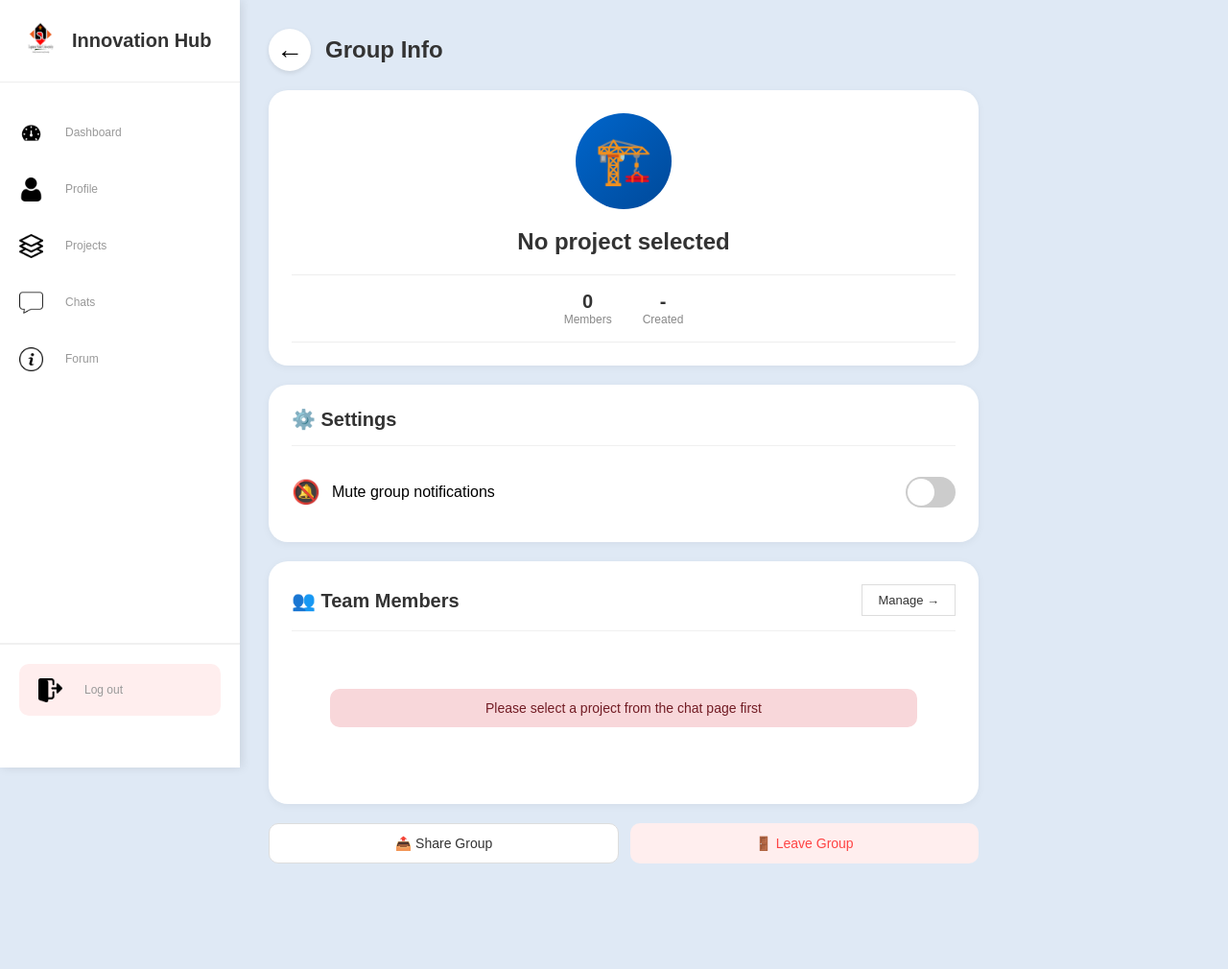
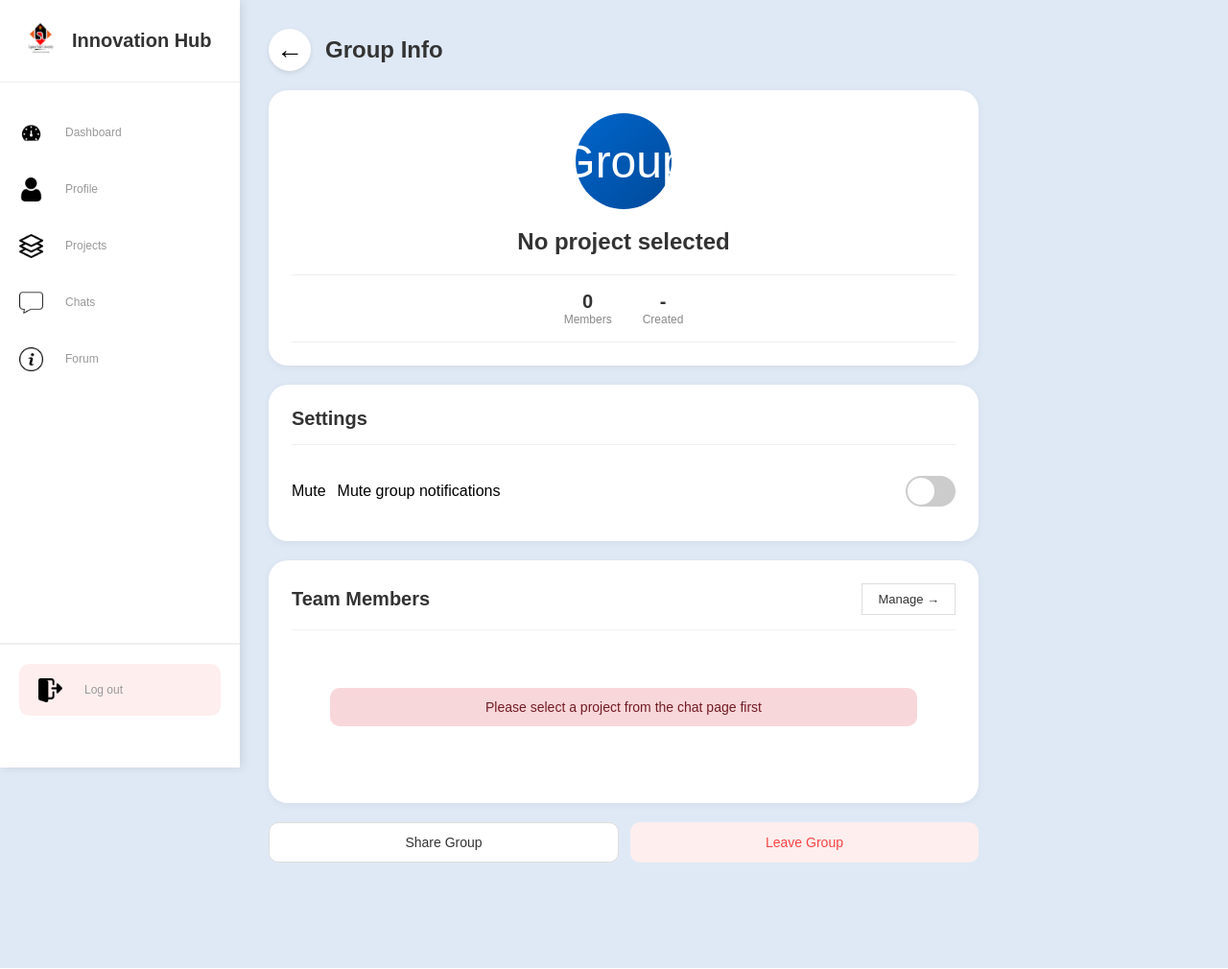
Before and after one commit to Itaivera21/Lupane-State-University-Innovation-Hub, a Flask app: template templates/group_info.html in a window 1280 px wide. Shown: the whole page at 96% size. Run offline with Flask 3, Linux system fonts and the light colour scheme; the template is opened without the code that fills it, so the values that code supplies are empty.

Commit message:
new commit

```diff
--- a/templates/group_info.html
+++ b/templates/group_info.html
@@ -269,10 +269,6 @@
             display: flex;
             align-items: center;
             gap: 12px;
-        }
-
-        .mute-info span:first-child {
-            font-size: 24px;
         }
 
         .toggle-switch {
@@ -603,7 +599,7 @@
         <!-- Group Info Card -->
         <div class="card" id="groupInfoCard">
             <div class="group-avatar">
-                <span>🏗️</span>
+                <span>Group</span>
             </div>
             <div class="group-name" id="groupName">Loading...</div>
             <div class="group-description" id="groupDescription"></div>
@@ -622,22 +618,22 @@
         <!-- Settings Card -->
         <div class="card">
             <div class="card-header">
-                <h2>⚙️ Settings</h2>
+                <h2>Settings</h2>
             </div>
             <div class="mute-setting">
                 <div class="mute-info">
-                    <span>🔕</span>
+                    <span>Mute</span>
                     <span>Mute group notifications</span>
                 </div>
                 <div class="toggle-switch" id="muteToggle"></div>
             </div>
-            <div class="mute-status-text" id="muteStatus">🔇 Group is muted - you won't receive notifications</div>
+            <div class="mute-status-text" id="muteStatus">Group is muted - you will not receive notifications</div>
         </div>
 
         <!-- Team Members Card -->
         <div class="card">
             <div class="card-header">
-                <h2>👥 Team Members</h2>
+                <h2>Team Members</h2>
                 <button class="btn-outline" style="padding: 8px 16px; font-size: 13px;" onclick="goToTeamMembers()">Manage →</button>
             </div>
             <div id="membersLoading" class="loading">Loading members...</div>
@@ -647,23 +643,23 @@
 
         <!-- Action Buttons -->
         <div class="action-buttons">
-            <button class="btn btn-outline" onclick="shareGroup()">📤 Share Group</button>
-            <button class="btn btn-danger" onclick="leaveGroup()">🚪 Leave Group</button>
+            <button class="btn btn-outline" onclick="shareGroup()">Share Group</button>
+            <button class="btn btn-danger" onclick="leaveGroup()">Leave Group</button>
         </div>
     </div>
 
     <!-- Bottom Navigation (Mobile) -->
     <div class="bottom-nav">
         <button class="nav-item" onclick="goToChat()">
-            <span>💬</span>
+            <span>Chat</span>
             <span>Chat</span>
         </button>
         <button class="nav-item active">
-            <span>ℹ️</span>
+            <span>Info</span>
             <span>Info</span>
         </button>
         <button class="nav-item" onclick="goToTeamMembers()">
-            <span>👥</span>
+            <span>Members</span>
             <span>Members</span>
         </button>
     </div>
@@ -769,11 +765,11 @@
                         if (newMuteState) {
                             this.classList.add('active');
                             document.getElementById('muteStatus').style.display = 'block';
-                            showNotification('Group muted 🔇', 'success');
+                            showNotification('Group muted', 'success');
                         } else {
                             this.classList.remove('active');
                             document.getElementById('muteStatus').style.display = 'none';
-                            showNotification('Group unmuted 🔔', 'success');
+                            showNotification('Group unmuted', 'success');
                         }
                     } else {
                         showNotification('Failed to change mute status', 'error');
@@ -811,10 +807,10 @@
                         let mutedBadge = '';
 
                         if (member.user_id === projectOwnerId) {
-                            roleText = '👑 Project Lead';
+                            roleText = 'Project Lead';
                             roleClass = 'owner';
                         } else if (member.is_supervisor) {
-                            roleText = '📚 Supervisor';
+                            roleText = 'Supervisor';
                             roleClass = '';
                         }
 
@@ -839,13 +835,13 @@
             } catch (error) {
                 loadingEl.style.display = 'none';
                 errorEl.style.display = 'block';
-                errorEl.textContent = '❌ Error loading team members. Please try again.';
+                errorEl.textContent = 'Error loading team members. Please try again.';
                 console.error('Error loading members:', error);
             }
         }
 
         async function leaveGroup() {
-            if (!confirm('⚠️ Are you sure you want to leave this group?\n\nYou will lose access to all project resources and chat history.')) {
+            if (!confirm('Are you sure you want to leave this group?\n\nYou will lose access to all project resources and chat history.')) {
                 return;
             }
 
```
